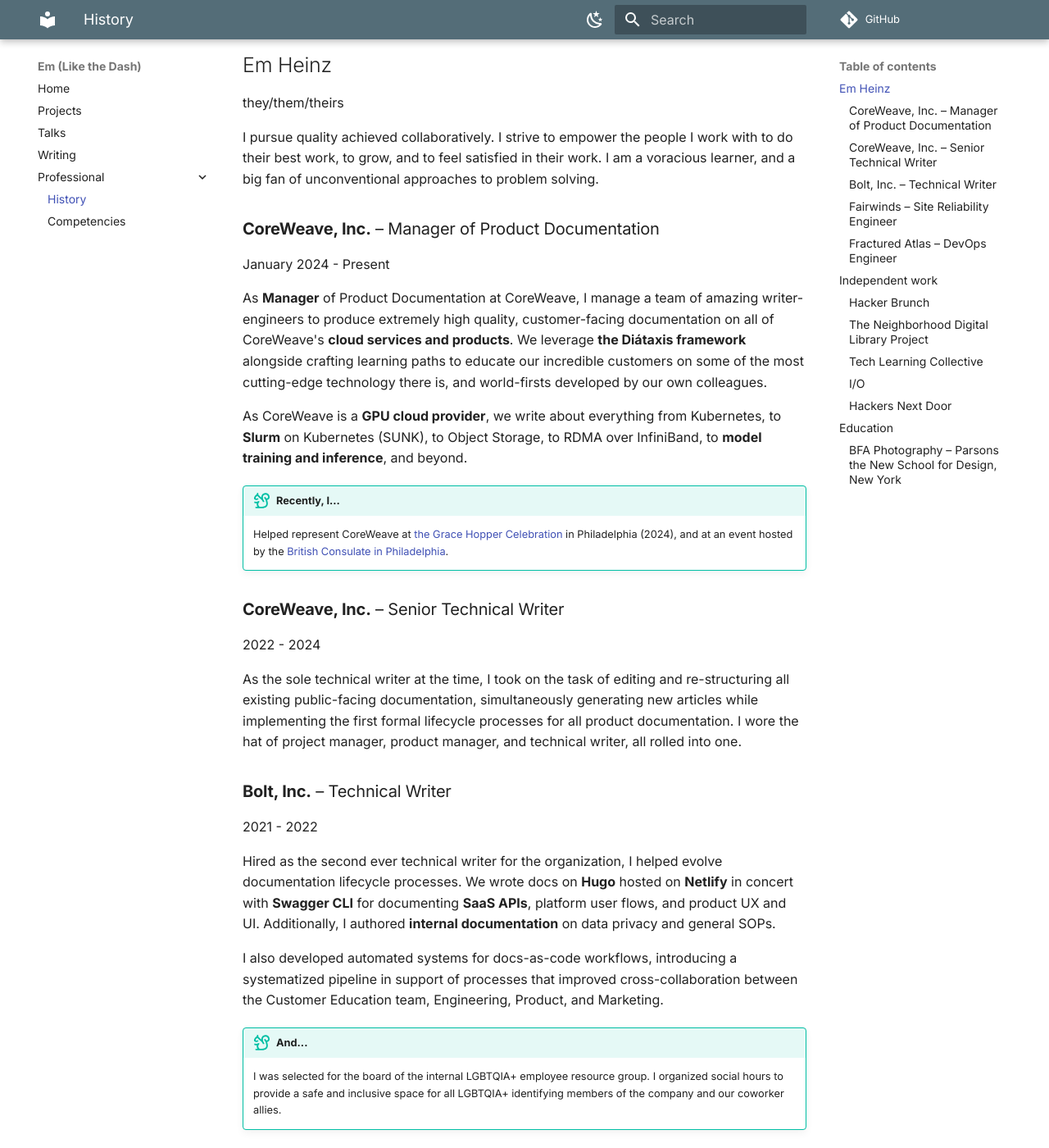
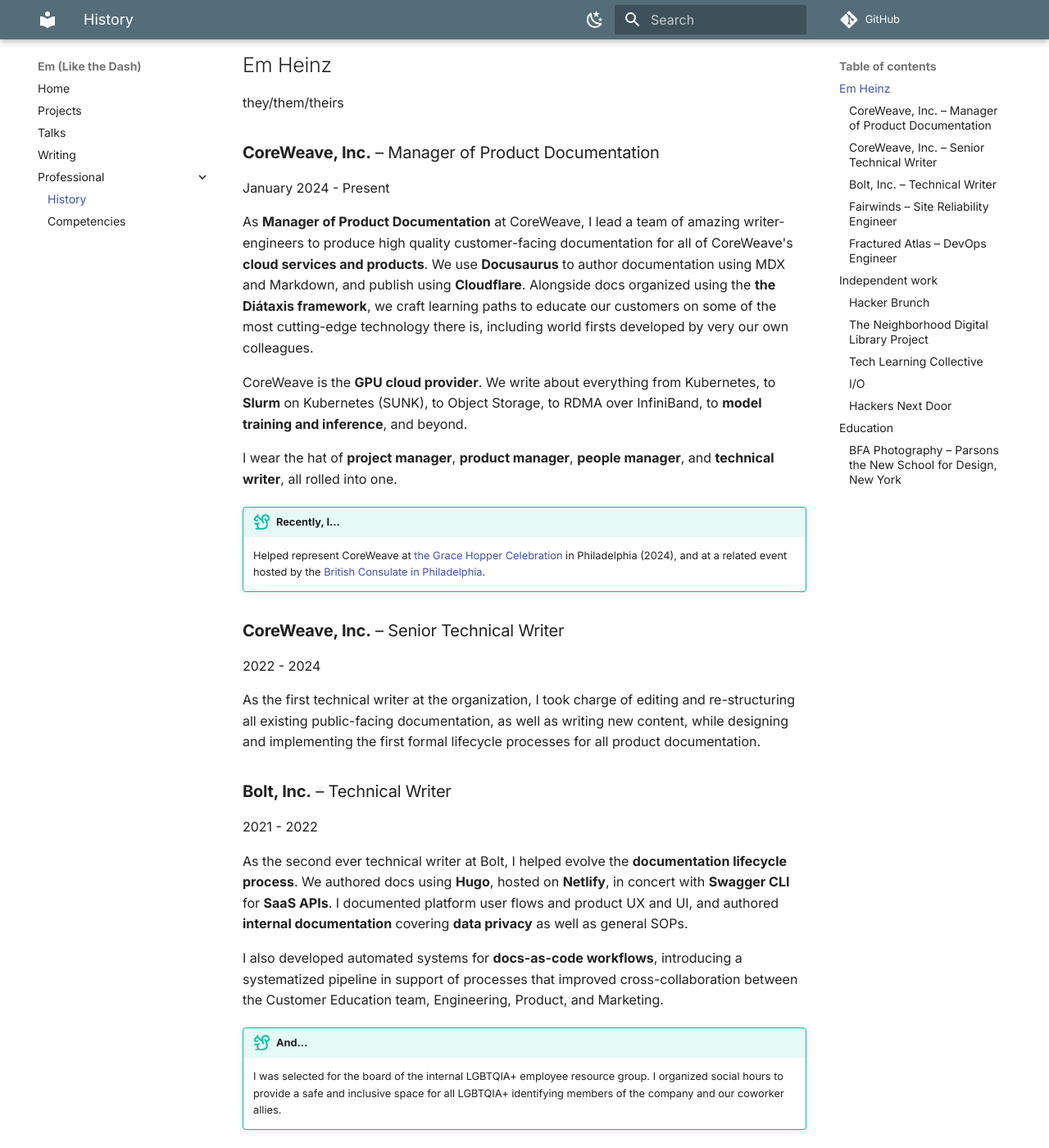
Before and after one commit to microcosem/emlikethedash, an MkDocs documentation site: the page built from docs/resume.md, in a window 1280 px wide and 1400 px high, scrolled down 233 px. Shown: the whole window at 82% size. Built offline with MkDocs 1.6.1 and Material for MkDocs 9.7.7, drawn with Linux system fonts in a browser that asks for light colours; plug-ins that fetch from the network failed and are left out; some of the changed text lies outside the part shown.

Commit message:
docs(content): Revise phrasing on resume

```diff
--- a/docs/resume.md
+++ b/docs/resume.md
@@ -12,32 +12,32 @@ hide:
 
 they/them/theirs
 
-I pursue quality achieved collaboratively. I strive to empower the people I work with to do their best work, to grow, and to feel satisfied in their work. I am a voracious learner, and a big fan of unconventional approaches to problem solving.
-
 ### **CoreWeave, Inc.** – Manager of Product Documentation
 
 January 2024 - Present
 
-As **Manager** of Product Documentation at CoreWeave, I manage a team of amazing writer-engineers to produce extremely high quality, customer-facing documentation on all of CoreWeave's **cloud services and products**. We leverage **the Diátaxis framework** alongside crafting learning paths to educate our incredible customers on some of the most cutting-edge technology there is, and world-firsts developed by our own colleagues.
+As **Manager of Product Documentation** at CoreWeave, I lead a team of amazing writer-engineers to produce high quality customer-facing documentation for all of CoreWeave's **cloud services and products**. We use **Docusaurus** to author documentation using MDX and Markdown, and publish using **Cloudflare**. Alongside docs organized using the **the Diátaxis framework**, we craft learning paths to educate our customers on some of the most cutting-edge technology there is, including world firsts developed by very our own colleagues.
 
-As CoreWeave is a **GPU cloud provider**, we write about everything from Kubernetes, to **Slurm** on Kubernetes (SUNK), to Object Storage, to RDMA over InfiniBand, to **model training and inference**, and beyond.
+CoreWeave is the **GPU cloud provider**. We write about everything from Kubernetes, to **Slurm** on Kubernetes (SUNK), to Object Storage, to RDMA over InfiniBand, to **model training and inference**, and beyond.
+
+I wear the hat of **project manager**, **product manager**, **people manager**, and **technical writer**, all rolled into one.
 
 !!!tip "Recently, I..."
-    Helped represent CoreWeave at [the Grace Hopper Celebration](https://ghc.anitab.org/) in Philadelphia (2024), and at an event hosted by the [British Consulate in Philadelphia](https://www.british-consulate.net/uk/United-Kingdom-Consular-Assistance-Philadelphia).
+    Helped represent CoreWeave at [the Grace Hopper Celebration](https://ghc.anitab.org/) in Philadelphia (2024), and at a related event hosted by the [British Consulate in Philadelphia](https://www.british-consulate.net/uk/United-Kingdom-Consular-Assistance-Philadelphia).
 
 ### **CoreWeave, Inc.** – Senior Technical Writer
 
 2022 - 2024
 
-As the sole technical writer at the time, I took on the task of editing and re-structuring all existing public-facing documentation, simultaneously generating new articles while implementing the first formal lifecycle processes for all product documentation. I wore the hat of project manager, product manager, and technical writer, all rolled into one.
+As the first technical writer at the organization, I took charge of editing and re-structuring all existing public-facing documentation, as well as writing new content, while designing and implementing the first formal lifecycle processes for all product documentation.
 
 ### **Bolt, Inc.** – Technical Writer
 
 2021 - 2022
 
-Hired as the second ever technical writer for the organization, I helped evolve documentation lifecycle processes. We wrote docs on **Hugo** hosted on **Netlify** in concert with **Swagger CLI** for documenting **SaaS APIs**, platform user flows, and product UX and UI. Additionally, I authored **internal documentation** on data privacy and general SOPs.
+As the second ever technical writer at Bolt, I helped evolve the **documentation lifecycle process**. We authored docs using **Hugo**, hosted on **Netlify**, in concert with **Swagger CLI** for **SaaS APIs**. I documented platform user flows and product UX and UI, and authored **internal documentation** covering **data privacy** as well as general SOPs.
 
-I also developed automated systems for docs-as-code workflows, introducing a systematized pipeline in support of processes that improved cross-collaboration between the Customer Education team, Engineering, Product, and Marketing.
+I also developed automated systems for **docs-as-code workflows**, introducing a systematized pipeline in support of processes that improved cross-collaboration between the Customer Education team, Engineering, Product, and Marketing.
 
 !!! tip "And..."
     I was selected for the board of the internal LGBTQIA+ employee resource group. I organized social hours to provide a safe and inclusive space for all LGBTQIA+ identifying members of the company and our coworker allies.
@@ -46,21 +46,23 @@ I also developed automated systems for docs-as-code workflows, introducing a sys
 
 December 2019 - June 2021
 
-As a **Site Reliability Engineer** and **Kubernetes consultant** at Fairwinds, I worked with customers to understand their workload orchestration and cluster infrastructure needs, then aided in the design, implementation, improvement, and maintenance of appropriate setups across **EKS, AWS (using kOps), GKE, and AKS providers**.
+As a **Site Reliability Engineer** and **Kubernetes consultant** at Fairwinds, I worked with customers to design Kubernetes clusters specific to the customer's workload orchestration and cluster infrastructure needs. I aided in all phases of the cluster lifecycle, from implementation, to upgrades, to general maintenance, using **EKS, AWS (using kOps), GKE, and AKS providers**. I used a lot of **Terraform**.
 
-I took initiative to develop team processes and organization structures for repeatable, scalable, dependable operations across the engineering department. I headed up **internal enablement and employee development programs**, and eventually led the engineering all hands meeting. I took ownership of **internal documentation, the internal knowledge base, and internal wiki**, and instigated the adoption of an internal **RFC process** for making department-wide decisions and proposals to create a better sense of visibility and ownership for evolutions in company process and policy.
+I took initiative on developing team processes and organization structures for repeatable, scalable, dependable operations across the engineering department, headed up **internal enablement and employee development programs**, and eventually led the engineering all hands meeting.
+
+I took ownership of **internal documentation, the internal knowledge base, and internal wiki**, and instigated the adoption of an internal **RFC process** for making department-wide decisions and proposals to create a better sense of visibility and ownership for evolutions in company process and policy.
 
 !!!tip "And..."
 
-    I served as **Security Officer**, researching current security bulletins related to cloud service providers and Kubernetes, in order to develop internal and client-facing communication on vulnerabilities. I also contributed to internal tools such as **Terraform** modules and other tooling written in **Python and Bash**.
+    I served as **Security Officer**, researching current security bulletins related to cloud service providers and Kubernetes, in order to develop internal and client-facing communication on vulnerabilities (CVEs). I also contributed to internal tools such as **Terraform** modules and other tooling written in **Python and Bash**.
 
 ### **Fractured Atlas** – DevOps Engineer
 
 2018 - 2019
 
-As the first hire for a growing DevOps team at a company focused on **non-profit software**, I acted as primary support for the team lead. I performed research and testing, aided in containerizing applications in **Docker**, then orchestrated containerized applications using **Docker Compose** and, later, **Kubernetes**.
+As the first hire for a growing DevOps team at a company focused on **non-profit software**, I acted as the primary support for the team lead. I performed research and testing on myriad tools, helping to containerize applications in **Docker**, then orchestrated containers using **Docker Compose** and, later, **Kubernetes**.
 
-I also took on sysadmin responsibilities, manually administering legacy **Linux** infrastructure (**CentOS** and **Ubuntu**). I worked with things like **Ruby**, **Solr**, and **Laravel PHP.** I also helped manage **LDAP**, facilitated the onboarding of macOS management **Jamf Pro**.
+I also took on general sysadmin responsibilities, manually administering legacy **Linux** infrastructure (**CentOS** and **Ubuntu**). I worked with things like **Ruby**, **Solr**, and **Laravel PHP.** I also helped manage **LDAP** and facilitated the onboarding of macOS management **Jamf Pro**.
 
 ## Independent work
 
@@ -68,13 +70,13 @@ I also took on sysadmin responsibilities, manually administering legacy **Linux*
 
 2017 - 2018
 
-Using the unclaimed produce from a local farm CSA, I co-organized a weekly event where free brunch foods were communally prepared and enjoyed by all in attendance: folks from all over coming to play some CTF hacking games for the purpose of learning cybersecurity fundamentals hands on, with guidance from knowledgeable instructors.
+Using the unclaimed produce from a local farm CSA, I co-organized a weekly event where free brunch was communally prepared and enjoyed by folks from all over who came to play some CTF hacking games for the purpose of learning cybersecurity fundamentals hands-on, with guidance from knowledgeable instructors.
 
 ### The Neighborhood Digital Library Project
 
 2017-2020
 
-Inspired by the [Equitable Internet Initiative of the Detroit Community Technology Project](https://detroitcommunitytech.org/eii), I worked with network engineers and other sysadmins in the hopes of leveraging [the NYC Mesh project](https://www.nycmesh.net/) to connect several Raspberry Pis hosted locally in different small businesses throughout the New York neighborhood of Ridgewood, Queens, with the goal of serving free, DRM-free books on a neighborhood-wide intranet. The curiosity was driven by wanting to provide valuable resources by focusing on the intranet inherent in building Internet infrastructure.
+Inspired by the [Equitable Internet Initiative of the Detroit Community Technology Project](https://detroitcommunitytech.org/eii), I worked with network and infrastructure engineers on our own independent initiative leveraging [the NYC Mesh project](https://www.nycmesh.net) to connect several **Raspberry Pis** hosted locally in different small businesses throughout Queens, New York with the goal of serving resources on a **neighborhood-wide intranet**.
 
 ### Tech Learning Collective
 
```
Also changed, not shown: other parts of docs/resume.md (+1 -1 lines).
